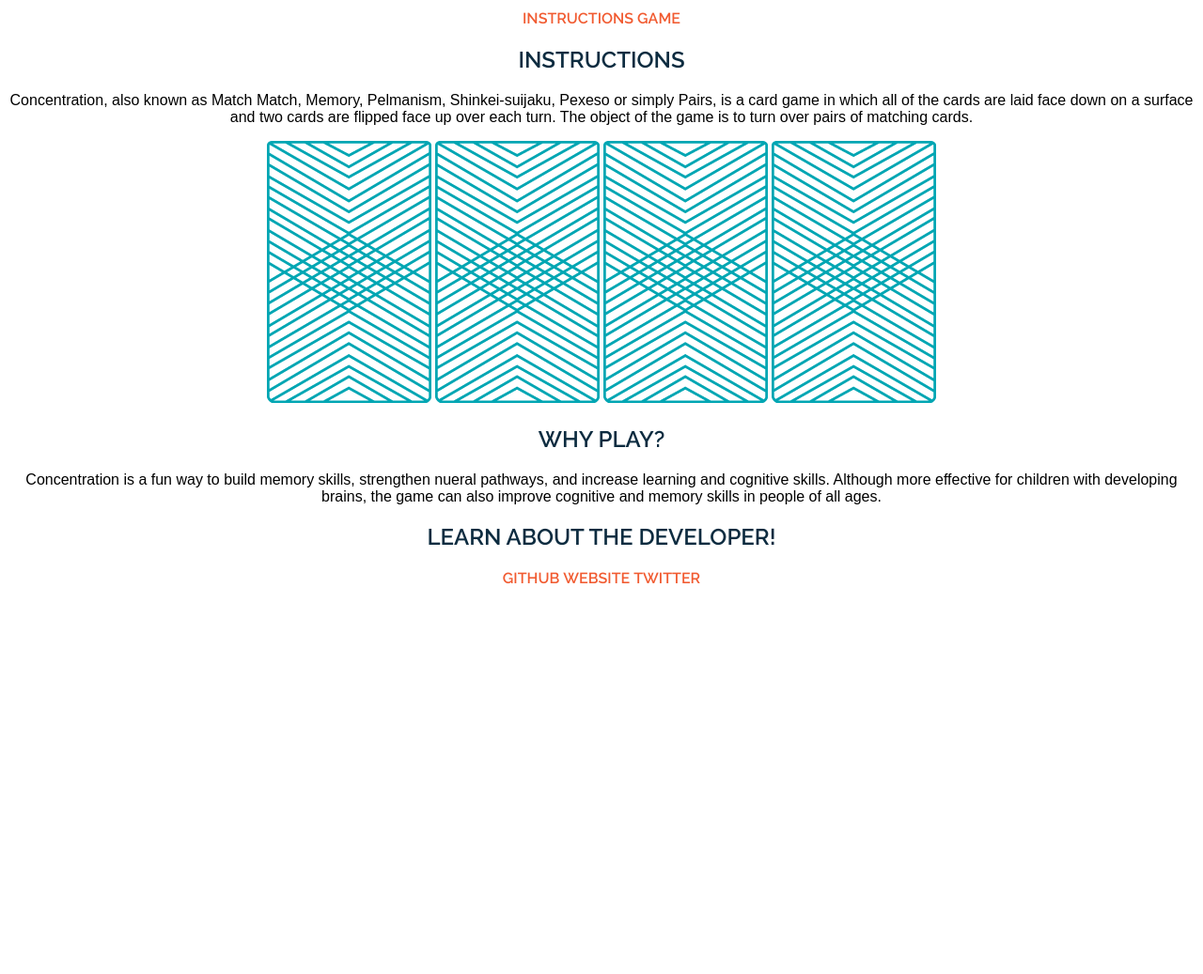
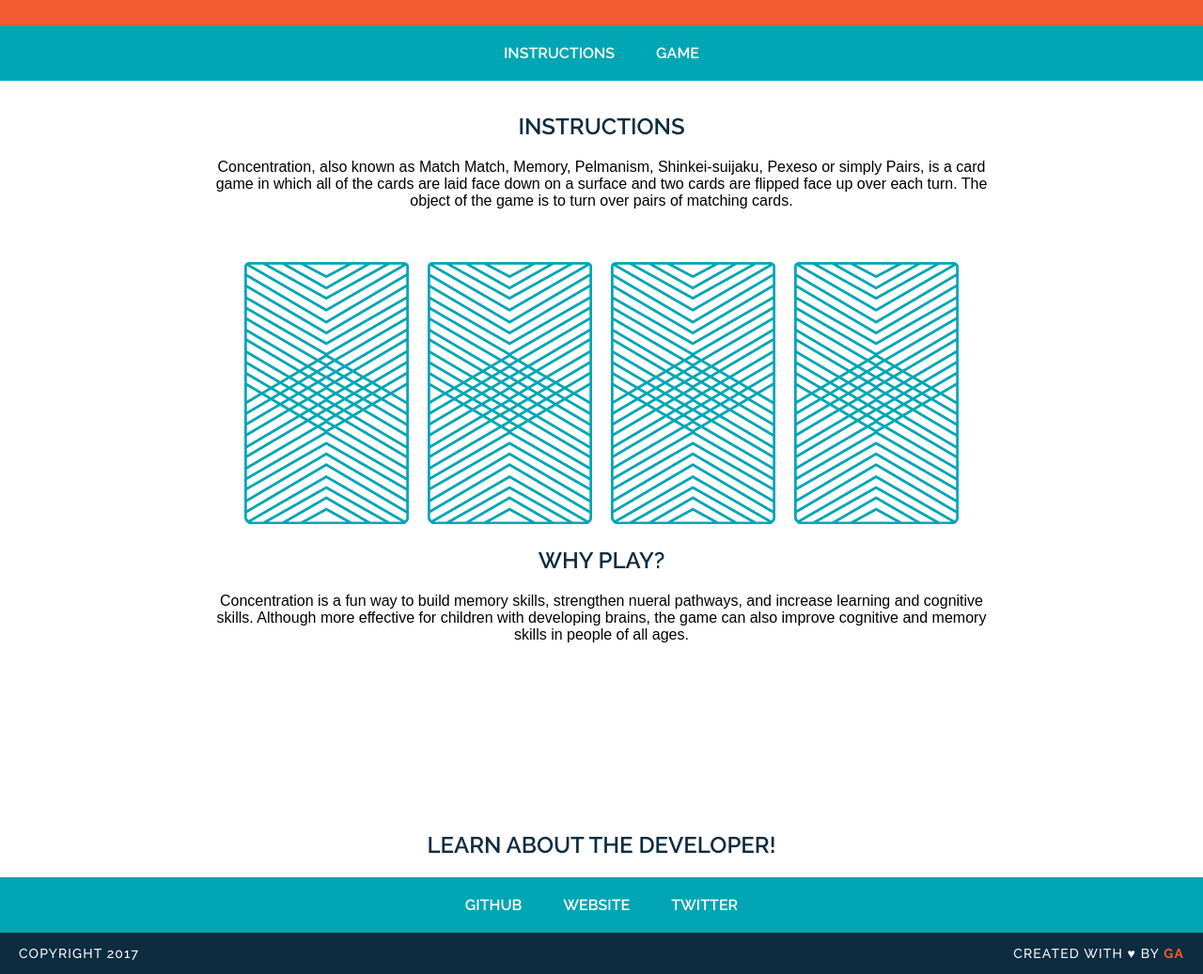
Before and after one commit to jordinkolman/wdi-fundamentals-memorygame, a plain HTML site: page memory_game/index.html in a window 1280 px wide. Shown: the part 70-1107 px from the top of the page at 94% size. Before the commit the page ends 800 px from the top, so only its background shows below. Drawn offline with Linux system fonts and the light colour scheme; a web font is replaced by a local one.

Commit message:
Made styling changes

```diff
--- a/memory_game/css/style.css
+++ b/memory_game/css/style.css
@@ -1,15 +1,33 @@
 body {
 	text-align: center;
 	text-decoration: none;
+	margin: 0;
+}
+
+header {
+	background-color: #F15B31;
+	color: #FFFFFF;
+	padding: 30px 20px;
+}
+
+nav {
+	background-color: #00A6B3;
+	color: #FFFFFF;
+	padding: 20px 0;
+}
+
+main {
+	width: 850px;
+	margin: 34px auto;
 }
 
 h1 {
 	font-family: "Raleway", sans-serif;
 	font-weight: 400;
 	text-transform: uppercase;
-	color: #0D2C40;
 	font-size: 45;
 	letter-spacing: 1;
+	margin: 0;
 }
 
 h2 {
@@ -26,12 +44,60 @@ p {
 	font-size: 18;
 }
 
+img {
+	margin: 40px 8px 0 8px;
+}
+
 a {
 	text-decoration: none;
 	text-transform: uppercase;
 	font-family: 'Raleway', sans-serif;
-	color: #F15B31;
+	color: #FFFFFF;
 	letter-spacing: 1;
 	font-weight: 600;
 	font-size: 18;
+	margin: 0 20px;
+	border-bottom: 2px solid transparent;
 }
+
+a:hover {
+	border-color: white;
+}
+
+.dev-links {
+	margin: 200px auto 0 auto;
+}
+
+footer {
+	text-transform: uppercase;
+	padding: 0 20px;
+	background-color: #0D2C40;
+	color: white;
+	font-size: 14px;
+	letter-spacing: .08em;
+	font-weight: 500;
+}
+
+.copyright {
+	font-family: 'Raleway', sans-serif;
+	float: left;
+}
+
+.message {
+	font-family: 'Raleway', sans-serif;
+	float: right;
+}
+
+.clearfix:after {
+	visibility: hidden;
+	display: block;
+	content: " ";
+	clear: both;
+	height: 0;
+	font-size: 0;
+}
+
+.name {
+	color: #F15B31;
+	font-weight: 700;
+}
--- a/memory_game/index.html
+++ b/memory_game/index.html
@@ -7,22 +7,40 @@
 		<link rel="stylesheet" type="text/css" href="css/style.css">
 	</head>
 	<body>
+		<header>
 			<h1>Memory Game</h1>
-		<a href="#">Instructions</a>
-		<a href="#">Game</a>
+		</header>
+		<nav>
+			<a href="#instructions">Instructions</a>
+			<a href="#game">Game</a>
+		</nav>
+		<main>
+			<section class="instructions">
 				<h2>Instructions</h2>
 				<p>Concentration, also known as Match Match, Memory, Pelmanism, Shinkei-suijaku, Pexeso or simply Pairs, is a card game in which all of the cards are laid face down on a surface and two cards are flipped face up over each turn. The object of the game is to turn over pairs of matching cards.</p>
-		<div>
+			</section>
+			<section class="game">
 				<img src="images/back.png" alt="Queen of Diamonds">
 				<img src="images/back.png" alt="Queen of Hearts">
 				<img src="images/back.png" alt="King of Diamonds">
 				<img src="images/back.png" alt="King of Hearts">
-		</div>
+			</section>
+			<section class="game-purpose">
 				<h2>Why Play?</h2>
 				<p>Concentration is a fun way to build memory skills, strengthen nueral pathways, and increase learning and cognitive skills. Although more effective for children with developing brains, the game can also improve cognitive and memory skills in people of all ages.</p>
+			</section>
+		</main>
+		<div class="dev-links">
 			<h2>Learn About the Developer!</h2>
+			<nav>
 				<a href="https://github.com/jordinkolman" target="_blank">GitHub</a>
 				<a href="https://www.jordinkolman.com" target="_blank">Website</a>
 				<a href="https://twitter.com/carguyjordin" target="_blank">Twitter</a>
+			</nav>
+		</div>
+		<footer class="clearfix">
+			<p class="copyright">Copyright 2017</p>
+			<p class="message">Created with &hearts; by <span class="name">GA</span></p>
+		</footer>
 	</body>
 </html>
```
Also changed, not shown: memory_game/js/main.js (added). Lines whose indentation alone changed are shown as unchanged.
